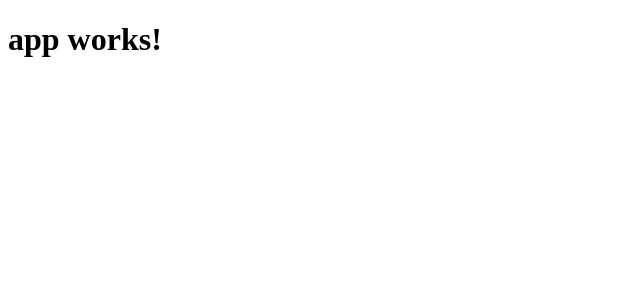
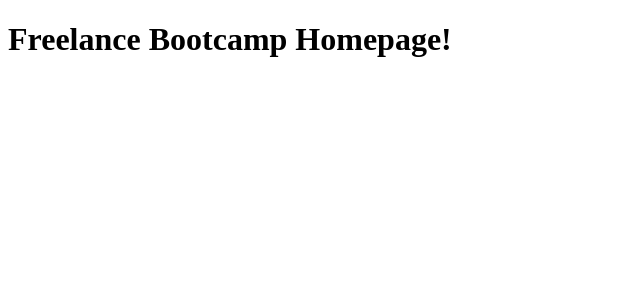
Before and after one commit to iSarCasm/freelance-fe, an Angular app: page / in a window 1280 px wide. Shown: the top 300 px of the page, without its empty margins (0-640 px from the left). Built offline with nearby package versions, Linux system fonts and the light colour scheme.

Commit message:
Change page title and selector

```diff
--- a/src/app/app.component.ts
+++ b/src/app/app.component.ts
@@ -1,10 +1,10 @@
 import { Component } from '@angular/core';
 
 @Component({
-  selector: 'app-root',
+  selector: 'main-app',
   templateUrl: './app.component.html',
   styleUrls: ['./app.component.css']
 })
 export class AppComponent {
-  title = 'app works!';
+  title = 'Freelance Bootcamp Homepage!';
 }
--- a/src/index.html
+++ b/src/index.html
@@ -9,6 +9,6 @@
   <link rel="icon" type="image/x-icon" href="favicon.ico">
 </head>
 <body>
-  <app-root>Loading...</app-root>
+  <main-app>Loading...</main-app>
 </body>
 </html>
```
